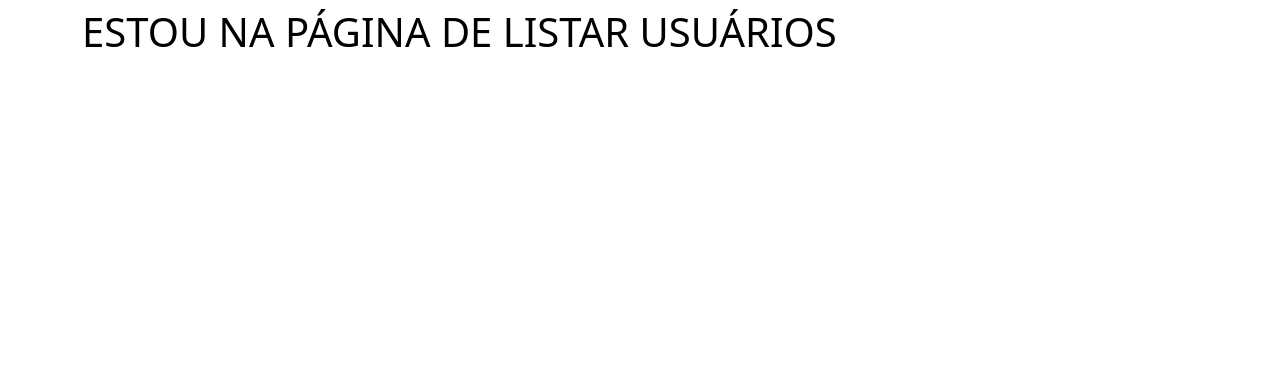
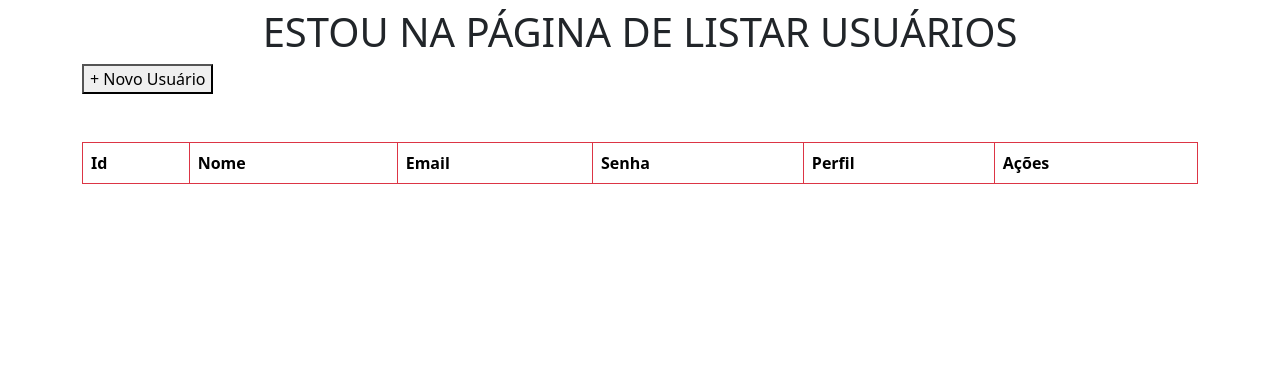
Before and after one commit to jhonatan2202/Sistema-Biblioteca-DDS-27, a Node server app: page /usuarios/listar in a window 1280 px wide. Shown: the part 56-439 px from the top of the page. Run offline with Node 20, Linux system fonts and the light colour scheme; lists and menus that the app fills with data are empty; some libraries are stand-ins or nearby versions.

Commit message:
listagem de usuarios

```diff
--- a/client/views/usuarios/listar.ejs
+++ b/client/views/usuarios/listar.ejs
@@ -1,7 +1,58 @@
 <%- include('../partials/header') %>
 
     <main class="container my-2 flex-grow-1">
-    <h1 style="color: black;">ESTOU NA PÁGINA DE LISTAR USUÁRIOS</h1>
+        <h1 class="text-center">
+        ESTOU NA PÁGINA DE LISTAR USUÁRIOS
+        </h1>
+
+        <!-- BOTÃO PARA PÁGINA DE CADASTRO -->
+        <a href="/usuarios/cadastrar">
+            <button class="btn-solid theme-accent"> + Novo Usuário </button>
+        </a>
+
+        <!-- TABELA COM OS DADOS DOS USUÁRIOS -->
+        <table class=" table mt-5 table-bordered border-danger">
+            <thead>
+                <tr>
+                    <th scope="col"> Id </th>
+                    <th scope="col"> Nome </th>
+                    <th scope="col"> Email </th>
+                    <th scope="col"> Senha </th>
+                    <th scope="col"> Perfil </th>
+                    <th scope="col"> Ações </th>
+                </tr>
+            </thead>
+
+            <tbody>
+                <!-- LAÇO DE REPETIÇÃO PARA INTERAGIR COM A LISTA VINDO DO BACKEND -->
+                <% listaUsuarios.forEach( user => { %>
+                    <!-- listaUsuarios - lista vinda do banco -->
+                    <!-- user - cada indice da lista "listaUsuarios" -->
+                    <tr>
+                        <td> <%= user.id_usuario %> </td>
+                        <td> <%= user.nome %> </td>
+                        <td> <%= user.email %> </td>
+                        <td> <%= user.senha %> </td>
+                        <td> <%= user.perfil %> </td>
+                        <!-- BOTÕES DE AÇÕES -->
+                        <td class="d-flex justify-content-center gap-6">
+                            <!-- BOTÃO DE EDITAR -->
+                            <a href="usuarios/editar/<%= user.id_usuario %>">
+                                <button class="btn-solid theme-warning">
+                                    Editar
+                                </button>
+                            </a>
+                            <!-- BOTÃO DE EXCLUIR -->
+                            <form
+                                action="usuarios/deletar/<%= user.id_usuario %>" method="post"
+                                onsubmit="return confirm('Deseja realmente excluir esse usuário?')">
+                                <button type="submit" class="btn-solid theme-danger"> Excluir </button>
+                            </form>
+                        </td>
+                    </tr>
+                <% }) %>
+            </tbody>
+        </table>
     </main>
 
 <%- include('../partials/footer') %>
--- a/server/controllers/livroControllers.js
+++ b/server/controllers/livroControllers.js
@@ -16,13 +16,13 @@ module.exports = {
     criarL: async (req,res) =>{
         try{
             // COLETA AS INFORMAÇÕES DO BODY DA REQUISIÇÃO
-            const { titulo,ano_publicacao,esta_disponivel,autor,genero} = req.body
+            const {titulo,autor,ano_publicacao,genero,esta_disponivel} = req.body
 
             // PASSA AS INFORMAÇÕES PARA O MODEL
-            await livroModels.criarLivro(titulo,ano_publicacao,esta_disponivel,autor,genero)
+            await livroModels.criarLivro(titulo,autor,ano_publicacao,genero,esta_disponivel)
 
             // REDIRECIONA PARA A PÁGINA DE LISTA DE USUÁRIO
-            res.redirect("/usuarios")
+            res.redirect("/")
 
 
             }
--- a/server/controllers/usuarioControllers.js
+++ b/server/controllers/usuarioControllers.js
@@ -35,9 +35,17 @@ module.exports = {
 
     },
     // READ
-    listarUsuarios: (req,res) =>{
-        usuarioModels.listarUsuarios()
-        res.send("Mostre a lista de usuários")
+    listar: async (req,res) =>{
+        try{
+            // EXECUTAR O MODEL
+            const listaUsuarios = await usuarioModels.listarUsuarios()
+            // RENDERIZA A TELA DE LISTA, PASSANDO O QUE O MODEL TE MANDOU
+            res.render('usuarios/listar', { listaUsuarios })
+        }
+        catch(erro){
+            console.log(erro);
+            res.render("erro", {erro,mensagem: "Erro ao listar os usuários"})
+        }
     },
     // UPDATE
     atualizarUsuario: (req,res) =>{
--- a/server/models/usuarioModels.js
+++ b/server/models/usuarioModels.js
@@ -22,8 +22,14 @@ module.exports = {
 
     },
     // READ
-    listarUsuarios: () =>{
-        console.log("TOMA AI OS USUÁRIOS");
+    listarUsuarios: async () =>{
+        // VARIAVEL PARA GUARDAR O COMANDO SQL
+        const sql = `SELECT * FROM tb_usuarios`
+        // EXECUTA O SQL
+        const [linhas] = await db.execute(sql)
+
+        // RETORNA PARA O CONTROLLER O RESULTADO
+        return linhas
     },
     // UPDATE
     atualizarUsuario: () =>{
--- a/server/router/usuarioRoutes.js
+++ b/server/router/usuarioRoutes.js
@@ -14,21 +14,18 @@ router.get("/login", usuarioControllers.login)
 router.get("/cadastrar", (req,res) =>{
     res.render("usuarios/cadastrar")
 })
-
 // MANDAR AS INFORMAÇÕES DE CADASTRO PARA O CONTROLLER
 router.post("/cadastrar",usuarioControllers.criar)
-
-router.get("/listar", (req,res) =>{
-    res.render("usuarios/listar")
-})
 
 router.get("/editar", (req,res) =>{
     res.render("usuarios/editar")
 })
 
-router.get("/", (req,res)=>{
-    res.send("MOSTRANDO A LISTA DE USUÁRIOS")
-})
+router.get("/listar",usuarioControllers.listar)
+
+router.get("/",usuarioControllers.listar)
+
+
 
 
 // EXPORTAR O ROUTER
```
Also changed, not shown: client/views/livro/cadastro.ejs (+16 -16 lines), server/models/livroModels.js (+4 -4 lines).
